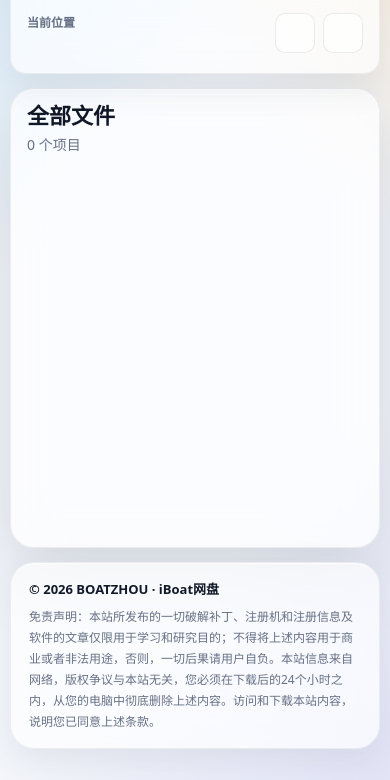
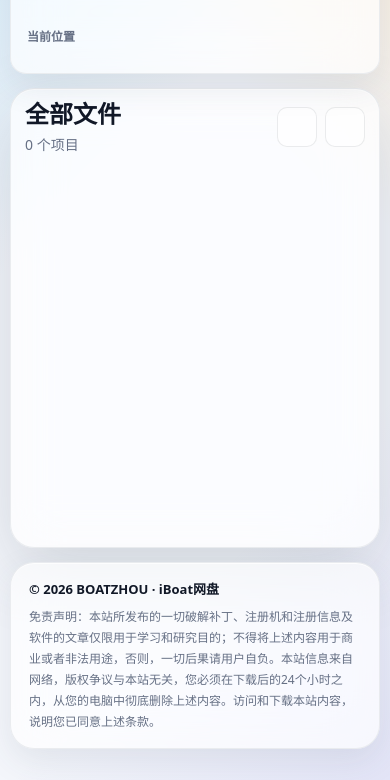
Before and after one commit to iboatzhou/iBoatPan, a website: page public/index.html in a window 390 px wide. Shown: the part 64-844 px from the top of the page. Drawn offline with Linux system fonts and the light colour scheme; no server answers; a script that the page names is missing.

Commit message:
修复面包屑和按钮的冲突

```diff
--- a/public/index.html
+++ b/public/index.html
@@ -5,7 +5,7 @@
     <meta name="viewport" content="width=device-width, initial-scale=1" />
     <title>iBoat网盘</title>
     <link rel="icon" href="/icons/brand/favicon.ico" sizes="any" />
-    <link rel="stylesheet" href="/styles.css?v=9" />
+    <link rel="stylesheet" href="/styles.css?v=10" />
     <script src="https://at.alicdn.com/t/c/font_5187706_p0cabicnl8p.js"></script>
     <script src="/app.js?v=8" type="module"></script>
   </head>
@@ -28,15 +28,6 @@
             <div class="path-label">当前位置</div>
             <nav class="breadcrumbs" data-breadcrumbs></nav>
           </section>
-
-          <section class="toolbar">
-            <button class="icon-button" type="button" data-back aria-label="返回上一级" title="返回上一级">
-              <svg class="toolbar-icon symbol-icon" aria-hidden="true" focusable="false"><use href="#iboat-chevron-left"></use></svg>
-            </button>
-            <button class="icon-button" type="button" data-refresh aria-label="刷新当前目录" title="刷新当前目录">
-              <svg class="toolbar-icon symbol-icon" aria-hidden="true" focusable="false"><use href="#iboat-refresh"></use></svg>
-            </button>
-          </section>
         </div>
       </header>
 
@@ -47,6 +38,14 @@
               <h1 data-heading>全部文件</h1>
               <p data-subheading>0 个项目</p>
             </div>
+            <section class="toolbar panel-toolbar">
+              <button class="icon-button" type="button" data-back aria-label="返回上一级" title="返回上一级">
+                <svg class="toolbar-icon symbol-icon" aria-hidden="true" focusable="false"><use href="#iboat-chevron-left"></use></svg>
+              </button>
+              <button class="icon-button" type="button" data-refresh aria-label="刷新当前目录" title="刷新当前目录">
+                <svg class="toolbar-icon symbol-icon" aria-hidden="true" focusable="false"><use href="#iboat-refresh"></use></svg>
+              </button>
+            </section>
           </div>
           <div class="file-list" data-list></div>
           <div class="empty-state" data-empty hidden>
--- a/public/styles.css
+++ b/public/styles.css
@@ -307,17 +307,28 @@ a {
   padding: 2px 4px 16px;
 }
 
+.panel-head > div {
+  min-width: 0;
+}
+
 .panel-head h1 {
+  overflow: hidden;
   margin: 0;
   font-size: clamp(22px, 3vw, 34px);
   line-height: 1.12;
   letter-spacing: 0;
+  text-overflow: ellipsis;
+  white-space: nowrap;
 }
 
 .panel-head p {
   margin: 6px 0 0;
   color: var(--muted);
   font-size: 14px;
+}
+
+.panel-toolbar {
+  align-self: center;
 }
 
 .file-list {
@@ -672,7 +683,7 @@ a {
   }
 
   .nav-line {
-    align-items: flex-start;
+    align-items: center;
     gap: 8px;
   }
 
@@ -727,6 +738,16 @@ a {
 
   .toolbar {
     gap: 8px;
+  }
+
+  .panel-head {
+    align-items: center;
+    gap: 10px;
+    padding: 0 2px 14px;
+  }
+
+  .panel-head h1 {
+    font-size: 24px;
   }
 
   .file-panel {
```
